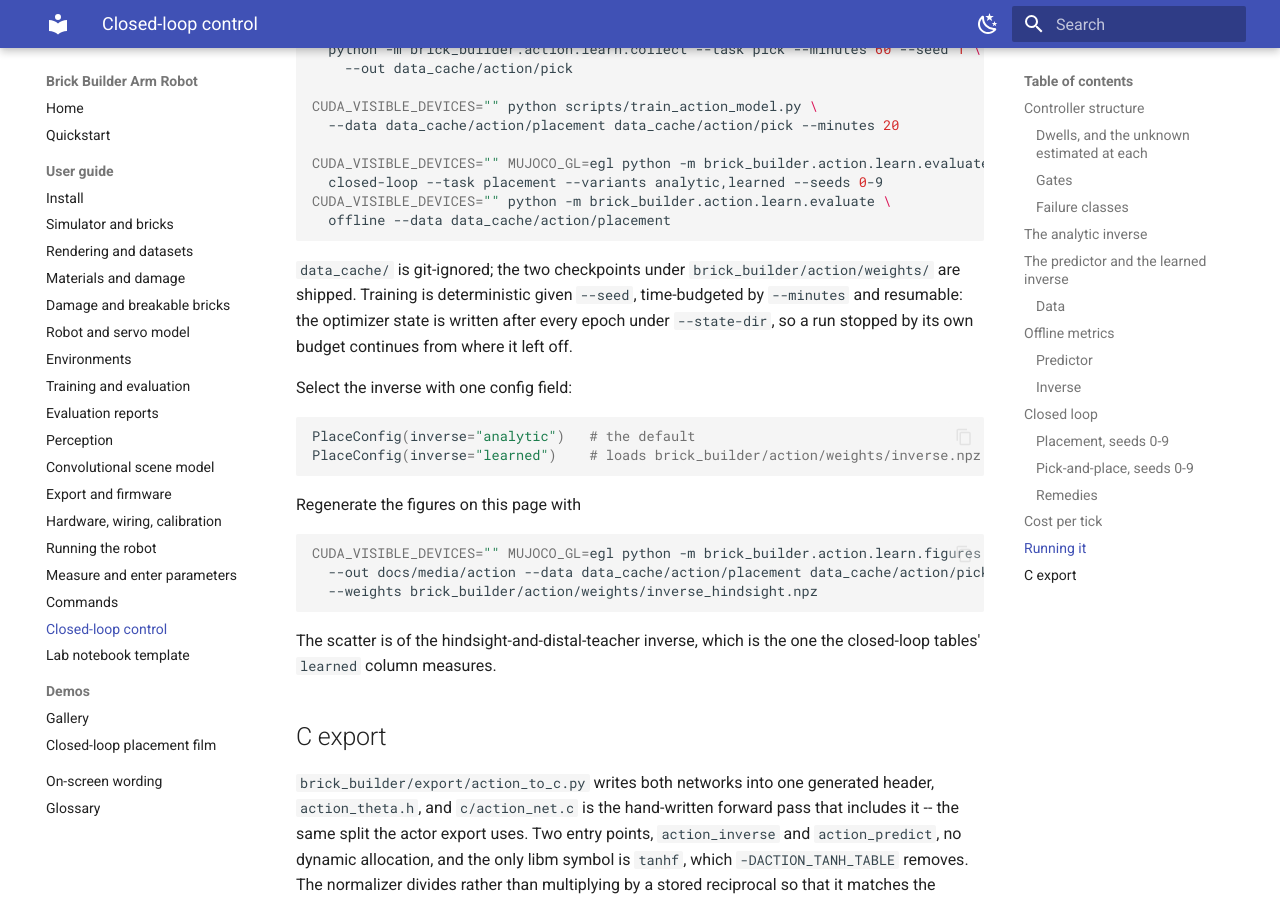
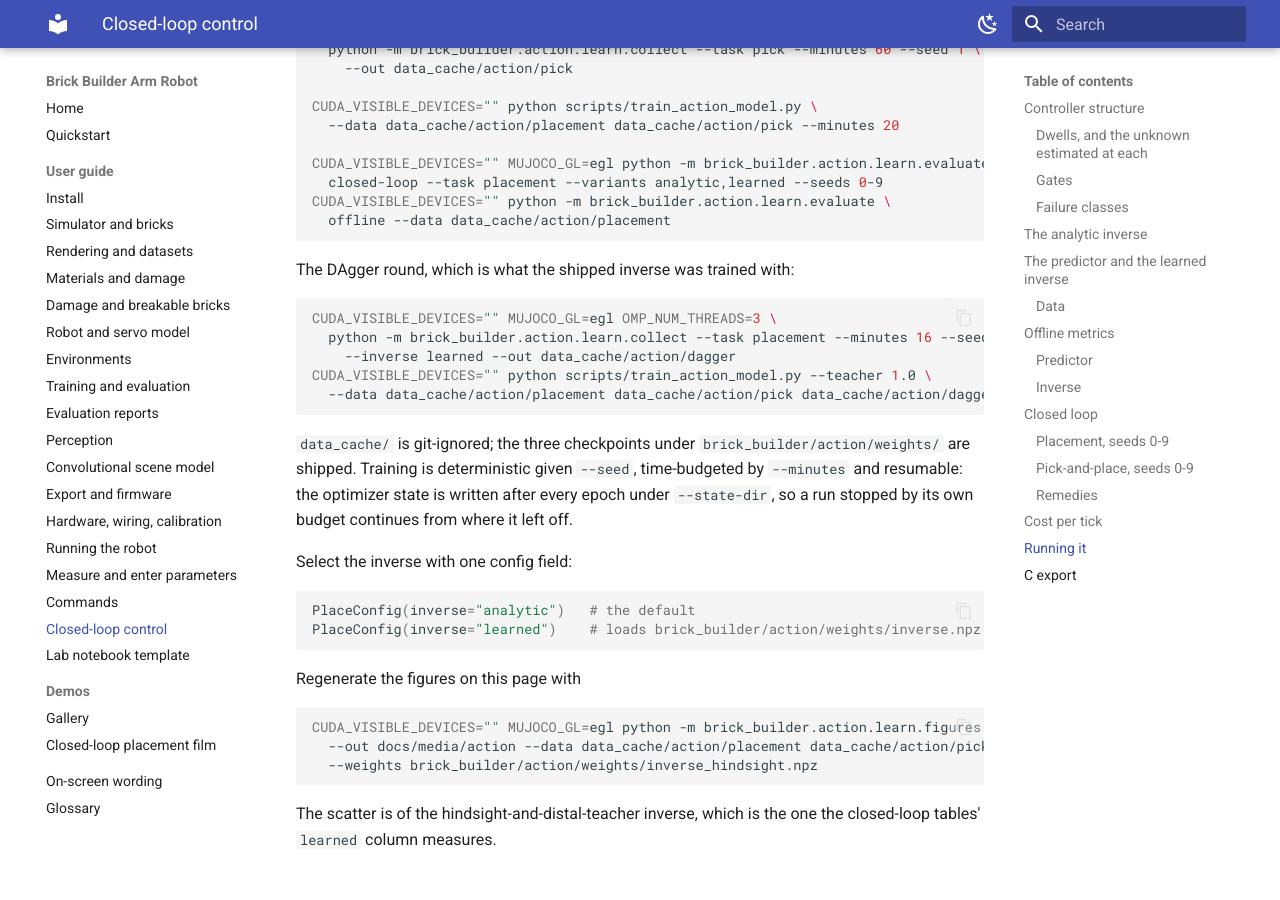
Before and after one commit to k-h-nunn/brick-builder-arm-robot, an MkDocs documentation site: the page built from docs/guide/12-closed-loop-control.md, in a window 1280 px wide and 900 px high, scrolled down 9876 px. Built offline with MkDocs 1.6.1 and Material for MkDocs 9.7.7, drawn with Linux system fonts in a browser that asks for light colours.

Commit message:
Add the DAgger collection and training commands to the closed-loop page
The shipped inverse was trained with them, and three checkpoints ship, not two.

Co-Authored-By: Claude Fable 5.1 <noreply@anthropic.com>
Claude-Session: https://claude.ai/code/session_01RzBd2B5zzgQYF7MiXKsWuw

````diff
--- a/docs/guide/12-closed-loop-control.md
+++ b/docs/guide/12-closed-loop-control.md
@@ -330,7 +330,17 @@ CUDA_VISIBLE_DEVICES="" python -m brick_builder.action.learn.evaluate \
   offline --data data_cache/action/placement
 ```
 
-`data_cache/` is git-ignored; the two checkpoints under `brick_builder/action/weights/` are
+The DAgger round, which is what the shipped inverse was trained with:
+
+```bash
+CUDA_VISIBLE_DEVICES="" MUJOCO_GL=egl OMP_NUM_THREADS=3 \
+  python -m brick_builder.action.learn.collect --task placement --minutes 16 --seed 7 \
+    --inverse learned --out data_cache/action/dagger
+CUDA_VISIBLE_DEVICES="" python scripts/train_action_model.py --teacher 1.0 \
+  --data data_cache/action/placement data_cache/action/pick data_cache/action/dagger
+```
+
+`data_cache/` is git-ignored; the three checkpoints under `brick_builder/action/weights/` are
 shipped. Training is deterministic given `--seed`, time-budgeted by `--minutes` and resumable:
 the optimizer state is written after every epoch under `--state-dir`, so a run stopped by its own
 budget continues from where it left off.
````
